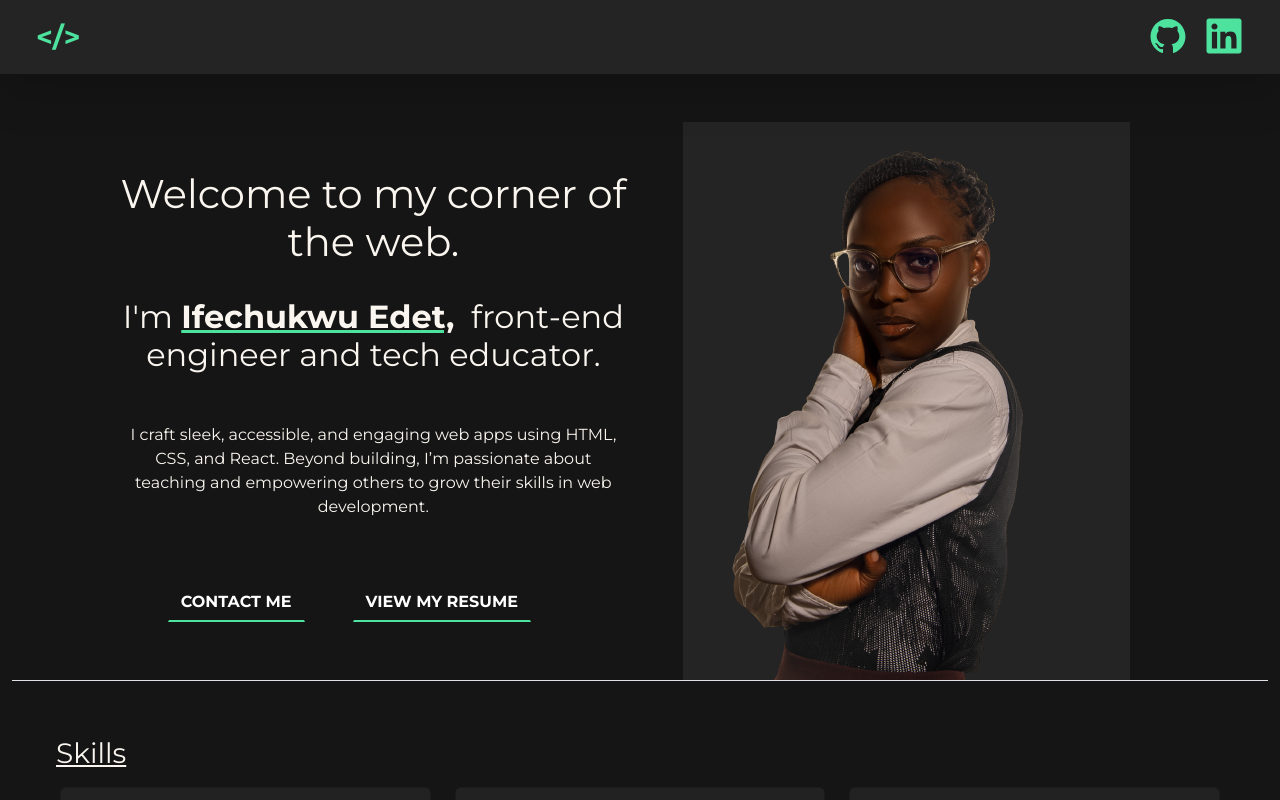
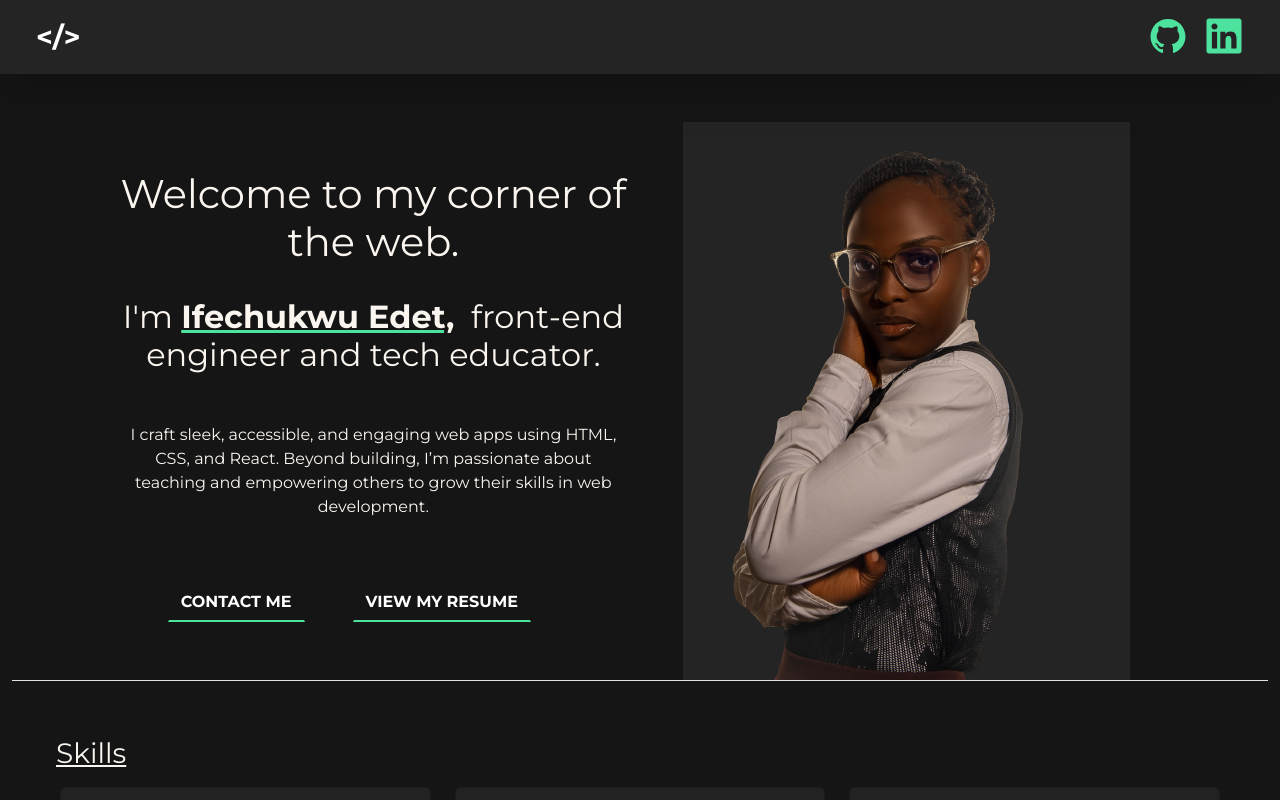
Before and after one commit to ifechiglory/portfolio, a React (Vite) app: page / in a window 1280 px wide. Shown: the top 800 px of the page. Built offline with nearby package versions, Linux system fonts and the light colour scheme.

Commit message:
update navbar colors

```diff
--- a/src/components/Folio.css
+++ b/src/components/Folio.css
@@ -41,11 +41,11 @@ span.underline{
 a{
     color: #fff
 }
-.header a{
-    color: #4ee29f;
+.header .hero{
+    color: #fff;
     text-decoration: none;
 }
 
-.header a:hover{
-    color: #fff;
+.header .hero:hover{
+    color: #4ee29f;
 }
--- a/src/components/Header.jsx
+++ b/src/components/Header.jsx
@@ -8,7 +8,7 @@ const Header = () => {
       <header className="row header justify-content-between p-3 shadow-lg sticky-top">
         <section className="col-6">
           <p className="fw-bold fs-3 github-link">
-            <a href='#hero'>&lt;/&gt;</a>
+            <a href='#hero' className='hero'>&lt;/&gt;</a>
           </p>
         </section>
 
```
